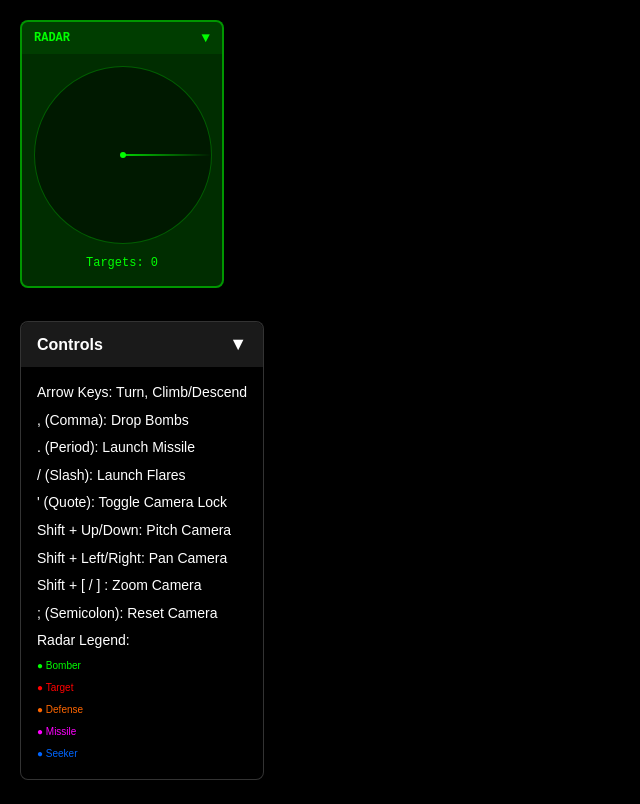
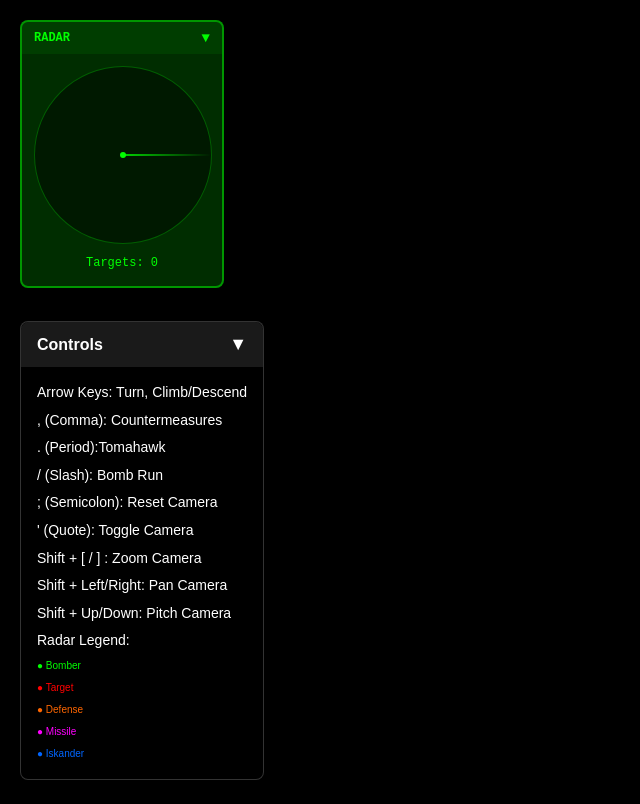
Before and after one commit to abdullah-aa/ManicureBomber, a website: page src/index.html in a window 1280 px wide. Shown: the whole page, without its empty margins (0-640 px from the left). Drawn offline with Linux system fonts and the light colour scheme.

Commit message:
Update Iskander missile parameters and UI controls for improved gameplay
- Increased turn rate of Iskander missile for enhanced maneuverability.
- Adjusted launch and random intervals for Iskander missiles to optimize pacing.
- Revised control instructions in index.html and src/index.html for clarity and consistency.
- Updated tonemap pixel shader in bundle.js for better rendering quality.

```diff
--- a/src/entities/IskanderMissile.ts
+++ b/src/entities/IskanderMissile.ts
@@ -12,7 +12,7 @@ export class IskanderMissile {
     private targetPosition: Vector3;
     private bomber: Bomber;
     private speed: number = 120; // Slightly slower than Tomahawk
-    private turnRate: number = 1; // How fast the missile can turn
+    private turnRate: number = 1.25; // How fast the missile can turn
     private launched: boolean = false;
     private exploded: boolean = false;
     private exhaustParticles!: ParticleSystem;
--- a/src/index.html
+++ b/src/index.html
@@ -244,14 +244,14 @@
         </div>
         <div id="instructionsContent">
             <div>Arrow Keys: Turn, Climb/Descend</div>
-            <div>, (Comma): Drop Bombs</div>
-            <div>. (Period): Launch Missile</div>
-            <div>/ (Slash): Launch Flares</div>
-            <div>' (Quote): Toggle Camera Lock</div>
+            <div>, (Comma): Countermeasures</div>
+            <div>. (Period):Tomahawk</div>
+            <div>/ (Slash): Bomb Run</div>
+            <div>; (Semicolon): Reset Camera</div>
+            <div>' (Quote): Toggle Camera</div>
+            <div>Shift + [ / ] : Zoom Camera</div>
+            <div>Shift + Left/Right: Pan Camera</div>
             <div>Shift + Up/Down: Pitch Camera</div>
-            <div>Shift + Left/Right: Pan Camera</div>
-            <div>Shift + [ / ] : Zoom Camera</div>
-            <div>; (Semicolon): Reset Camera</div>
             <div id="radarLegend">
                 <div>Radar Legend:</div>
                 <div style="font-size: 10px; margin-top: 8px;">
@@ -259,7 +259,7 @@
                     <div style="color: #ff0000;">● Target</div>
                     <div style="color: #ff6600;">● Defense</div>
                     <div style="color: #ff00ff;">● Missile</div>
-                    <div style="color: #0066ff;">● Seeker</div>
+                    <div style="color: #0066ff;">● Iskander</div>
                 </div>
             </div>
         </div>
--- a/src/managers/Game.ts
+++ b/src/managers/Game.ts
@@ -35,8 +35,8 @@ export class Game {
     // Iskander missile system
     private iskanderMissiles: IskanderMissile[] = [];
     private lastIskanderLaunchTime: number = -Infinity;
-    private iskanderLaunchInterval: number = 30;
-    private iskanderRandomInterval: number = 15;
+    private iskanderLaunchInterval: number = 20;
+    private iskanderRandomInterval: number = 25;
 
     // Camera toggle properties
     private lastCameraToggleTime: number = 0;
```
Also changed, not shown: index.html (+1 -1 lines).
